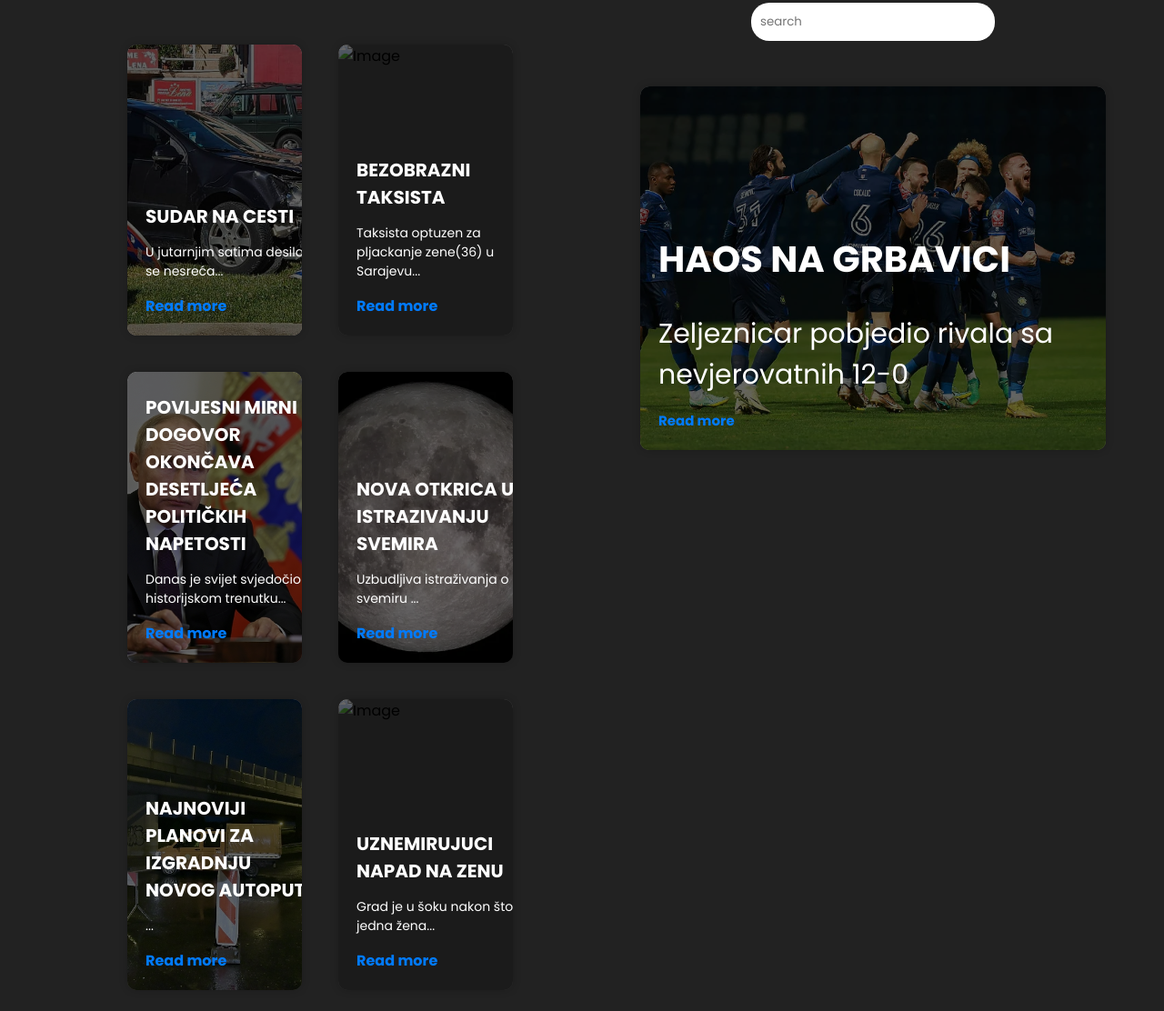
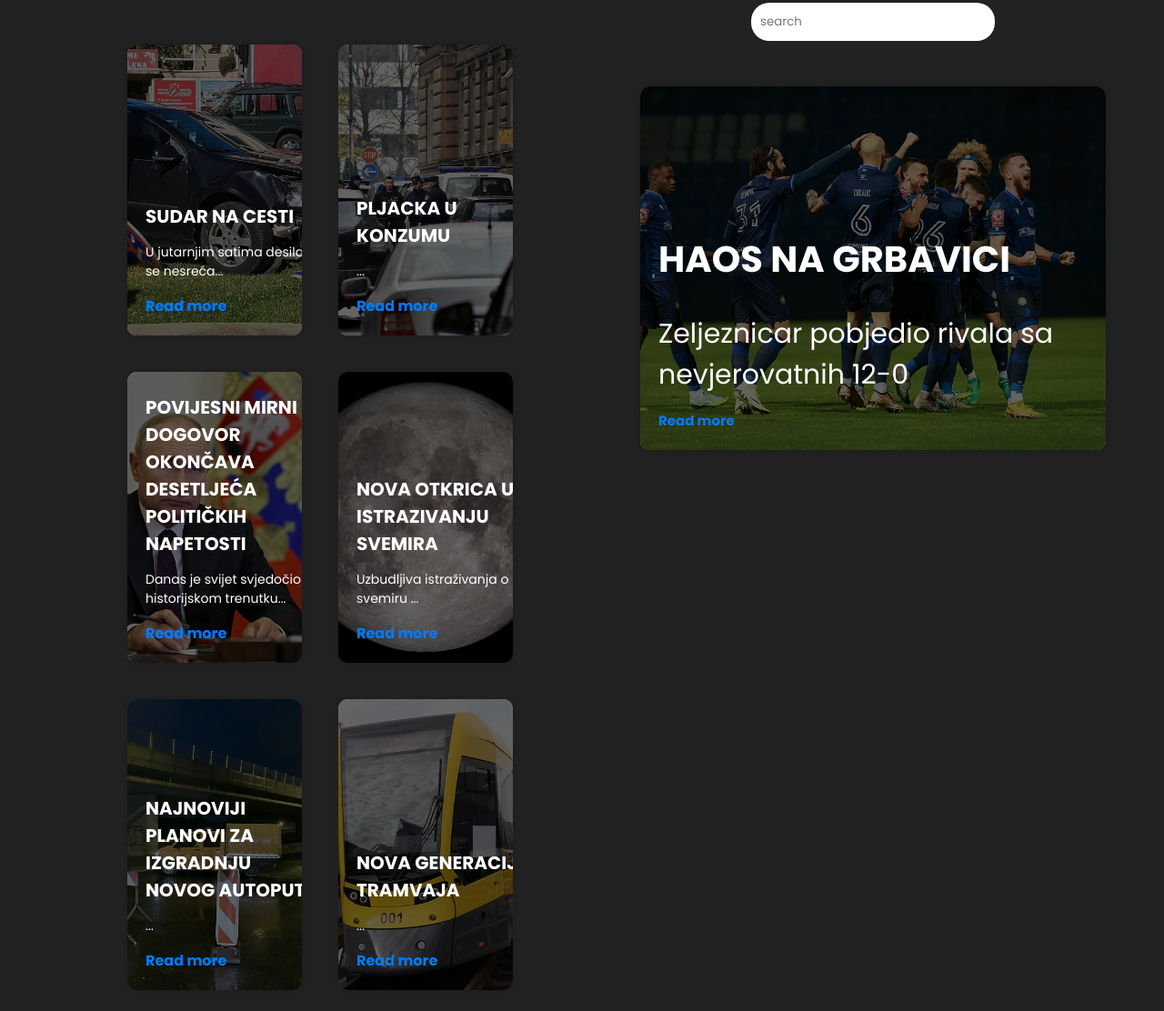
Before and after one commit to Ismail6610/NewsBA, a plain HTML site: page index.html in a window 1280 px wide. Shown: the part 124-1236 px from the top of the page at 91% size. Drawn offline with Linux system fonts and the light colour scheme.

Commit message:
dawd
adawd

```diff
--- a/index.html
+++ b/index.html
@@ -79,5 +79,6 @@
 
         </footer>
         <script src="script.js"></script>
+        <script src="https://kit.fontawesome.com/4ac4a9c811.js" crossorigin="anonymous"></script>
     </body>
 </html>
--- a/script.js
+++ b/script.js
@@ -47,9 +47,9 @@ document.addEventListener('DOMContentLoaded', function() {
             link: "./vijesti/sudar.html"
         },
         {
-            imageUrl: "./assets/.jpg",
-            title: "BEZOBRAZNI TAKSISTA",
-            description: "Taksista optuzen za pljackanje zene(36) u Sarajevu...",
+            imageUrl: "./assets/konzum.jpg",
+            title: "PLJACKA U KONZUMU",
+            description: "...",
             link: "./vijesti/taksi.html"
         },
         {
@@ -71,10 +71,10 @@ document.addEventListener('DOMContentLoaded', function() {
             link: "./vijesti/autoput.html"
         },
         {
-            imageUrl: "./assets/.jpg",
-            title: "UZNEMIRUJUCI NAPAD NA ZENU",
-            description: " Grad je u šoku nakon što je jedna žena...",
-            link: "./vijesti/napad.html"
+            imageUrl: "./assets/tramvaj.jpg",
+            title: " NOVA GENERACIJA TRAMVAJA",
+            description: " ...",
+            link: "./vijesti/tramvaj.html"
         },
     ];
 
--- a/style.css
+++ b/style.css
@@ -1,8 +1,3 @@
-:root{
-   --primary:white;
-   --text:#007bff;
-}
-
 
 
 *{
@@ -23,7 +18,6 @@ footer{
     border-top: 1px solid white;
     width: 100vw;
     height: 30vh;
-
     position: relative;
     display: flex;
     flex-direction: column;
@@ -31,9 +25,6 @@ footer{
     justify-content: space-around;
 }
 
-footer p{
-    margin-bottom: 50px;
-}
 
 .footerlokacije{
     display:flex ;
```
Also changed, not shown: vijesti/sudar.html (+1 -1 lines), vijesti/tramvaj.html (added), 1 other file.
